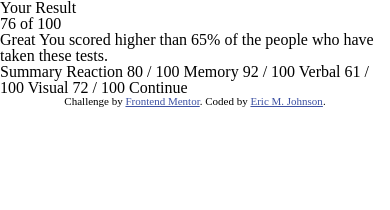
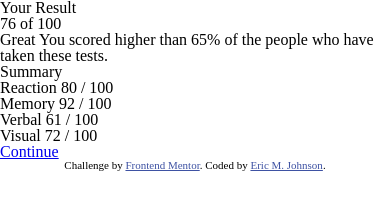
Before and after one commit to johnsoneric586/results-sumary-component, a plain HTML site: page index.html in a window 390 px wide. Drawn offline with Linux system fonts and the light colour scheme.

Commit message:
Finish structing HTML for mobile layout
Finished adding markup to the "summary" section. Moving on to styling
next.

```diff
--- a/index.html
+++ b/index.html
@@ -28,30 +28,34 @@
 
   <div class="component">
     Your Result
-    <div class="score"><span>76</span>
+    <div class="overall-score"><span class="overall-score-number">76</span>
       of 100
     </div>
     <span class="score-rating">Great</span>
     You scored higher than 65% of the people who have taken these tests.
 
+
+
     <div class="summary">
-      Summary
+      <h2 class="summary-heading">Summary</h2>
 
-      Reaction
-      80 / 100
+      <div class="summary-reaction">Reaction
+        <span class="summary-score">80 / 100</span>
+      </div>
 
-      Memory
-      92 / 100
+      <div class="summary-memory">Memory
+        <span class="summary-score">92 / 100</span>
+      </div>
 
-      Verbal
-      61 / 100
+      <div class="summary-verbal">Verbal
+        <span class="summary-score">61 / 100</span>
+      </div>
 
-      Visual
-      72 / 100
+      <div class="summary-visual">Visual
+        <span class="summary-score">72 / 100</span>
+      </div>
 
-      Continue
-
-      <!-- left off here - how will i style the summary section -->
+      <a href="https://google.com">Continue</a>
 
     </div>
 
```
